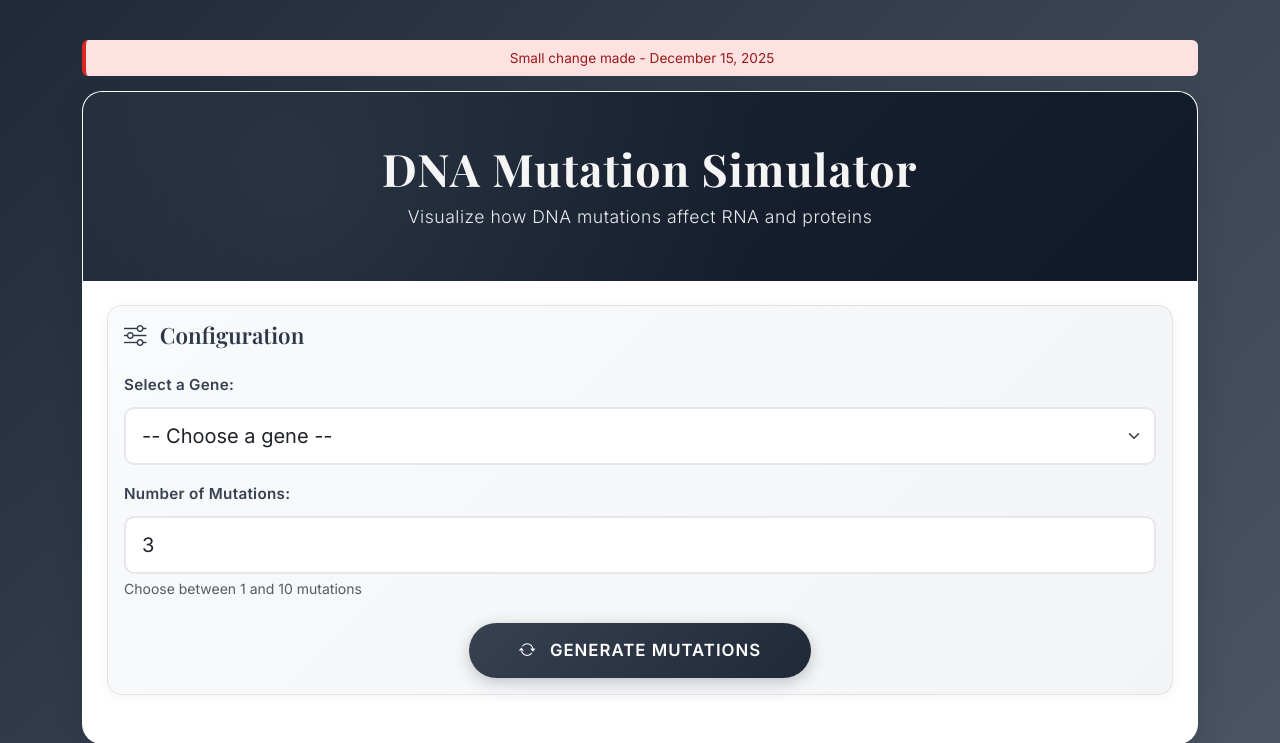
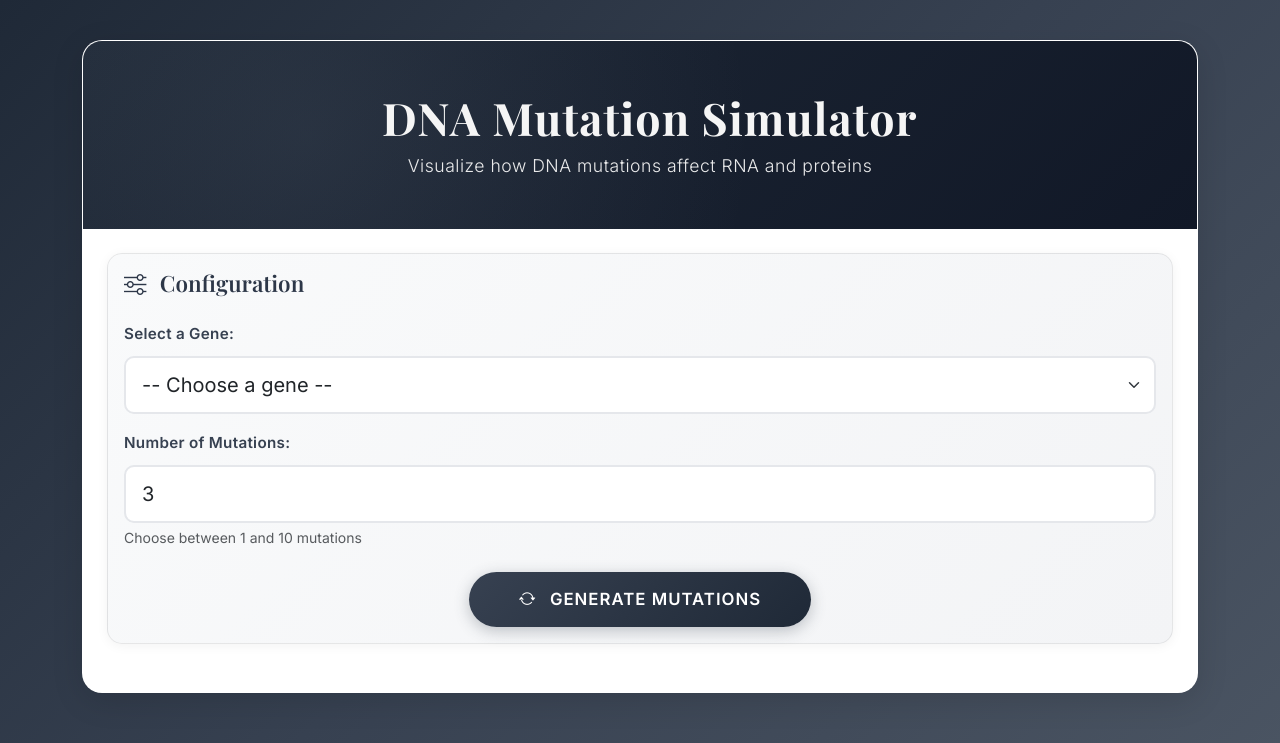
Before and after one commit to lynn4442/DNA_mutation_simulator_aws, a Flask app: page / in a window 1280 px wide. Shown: the top 743 px of the page. Run offline with Flask 3, Linux system fonts and the light colour scheme.

Commit message:
removed changes

```diff
--- a/templates/index.html
+++ b/templates/index.html
@@ -280,11 +280,7 @@
 <body>
 	<div class="container">
 
-		<div style="background: #fee2e2; color: #991b1b; padding: 8px 12px; border-radius: 6px; margin-bottom: 15px; text-align: center; border-left: 4px solid #dc2626;">
-			<p style="margin: 0; font-size: 0.85rem;">
-				Small change made - December 15, 2025
-			</p>
-		</div>
+
 
 		<div class="card main-card">
 			<!-- Header -->
```
